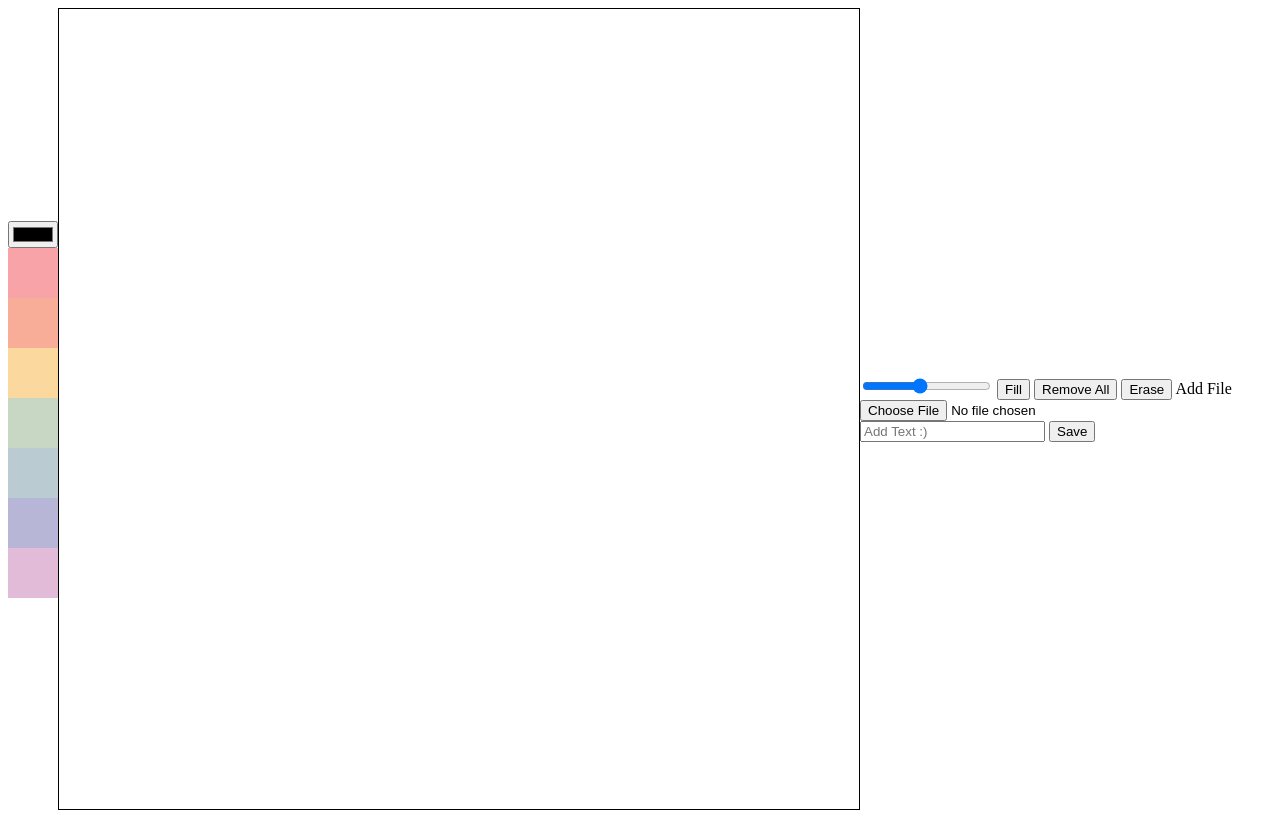
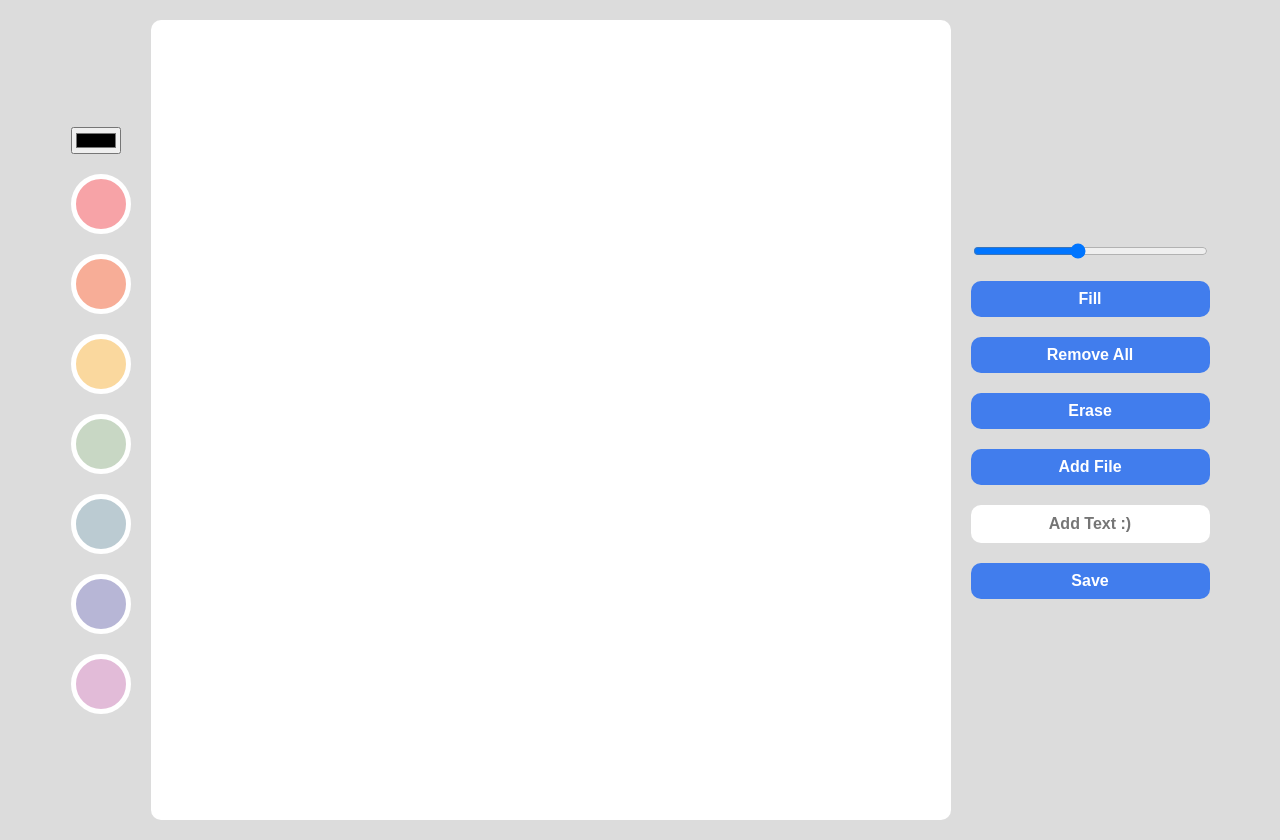
Before and after one commit to yunyeook/paint-VanillaJS, a plain HTML site: page index.html in a window 1280 px wide. Before the commit the page ends 818 px from the top, so only its background shows below. Drawn offline with Linux system fonts and the light colour scheme.

Commit message:
reset css 모든 css 초기화하고 설정함
gap
display:flex인 태그의 fiex-items의 간격을 설정함

transition
속성값이 변할때 속도조절

transform
transform : scale()

:focus
양식에 포커스될떄!

```diff
--- /dev/null
+++ b/reset.css
@@ -0,0 +1,124 @@
+html,
+body,
+div,
+span,
+applet,
+object,
+iframe,
+h1,
+h2,
+h3,
+h4,
+h5,
+h6,
+p,
+blockquote,
+pre,
+a,
+abbr,
+acronym,
+address,
+big,
+cite,
+code,
+del,
+dfn,
+em,
+img,
+ins,
+kbd,
+q,
+s,
+samp,
+small,
+strike,
+strong,
+sub,
+sup,
+tt,
+var,
+b,
+u,
+i,
+center,
+dl,
+dt,
+dd,
+ol,
+ul,
+li,
+fieldset,
+form,
+label,
+legend,
+table,
+caption,
+tbody,
+tfoot,
+thead,
+tr,
+th,
+td,
+article,
+aside,
+canvas,
+details,
+embed,
+figure,
+figcaption,
+footer,
+header,
+hgroup,
+menu,
+nav,
+output,
+ruby,
+section,
+summary,
+time,
+mark,
+audio,
+video {
+  margin: 0;
+  padding: 0;
+  border: 0;
+  font-size: 100%;
+  font: inherit;
+  vertical-align: baseline;
+}
+/* HTML5 display-role reset for older browsers */
+article,
+aside,
+details,
+figcaption,
+figure,
+footer,
+header,
+hgroup,
+menu,
+nav,
+section {
+  display: block;
+}
+body {
+  line-height: 1;
+}
+ol,
+ul {
+  list-style: none;
+}
+blockquote,
+q {
+  quotes: none;
+}
+blockquote:before,
+blockquote:after,
+q:before,
+q:after {
+  content: '';
+  content: none;
+}
+table {
+  border-collapse: collapse;
+  border-spacing: 0;
+}
--- a/style.css
+++ b/style.css
@@ -1,17 +1,87 @@
-canvas {
-  width: 800px;
-  height: 800px;
-  border: 1px solid black;
-}
+@import 'reset.css';
 
 body {
-  /* Flexbox : 1차원 레이아웃  */
+  display: flex;
+  gap: 20px;
+  justify-content: space-between;
+  align-items: flex-start;
+  background-color: gainsboro;
+  padding: 20px;
+}
+body {
   display: flex;
   justify-content: center;
   align-items: center;
 }
-
+canvas {
+  width: 800px;
+  height: 800px;
+  border-radius: 10px;
+  background-color: white;
+}
+.color-options {
+  display: flex;
+  flex-direction: column;
+  gap: 20px;
+}
 .color-option {
   width: 50px;
   height: 50px;
+  border: 5px solid white;
+  border-radius: 50%;
+  cursor: pointer;
+  transition: transform ease-in-out 0.1s;
 }
+.color-option:hover {
+  transform: scale(1.2);
+}
+
+.buttons {
+  display: flex;
+  flex-direction: column;
+  gap: 20px;
+}
+button {
+  all: unset; /* 모든 css속성 해제한다는 의미 */
+  background-color: rgb(65, 125, 237);
+  color: white;
+  padding: 10px;
+  text-align: center;
+  font-family: sans-serif;
+  font-weight: 900;
+  border-radius: 10px;
+  cursor: pointer;
+  transition: opacity linear 0.1s;
+}
+button:hover {
+  opacity: 0.9;
+}
+input#file {
+  display: none;
+}
+label {
+  background-color: rgb(65, 125, 237);
+  color: white;
+  padding: 10px;
+  text-align: center;
+  font-family: sans-serif;
+  font-weight: 900;
+  border-radius: 10px;
+  cursor: pointer;
+  transition: opacity linear 0.1s;
+}
+label:hover {
+  opacity: 0.9;
+}
+input#text {
+  all: unset;
+  padding: 10px;
+  text-align: center;
+  font-family: sans-serif;
+  font-weight: 900;
+  border-radius: 10px;
+  background-color: white;
+}
+input#text:focus::placeholder {
+  color: transparent;
+}
```
